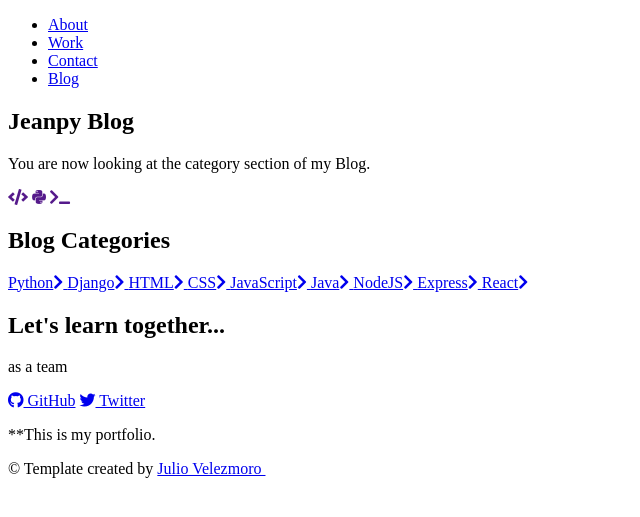
After one commit to JeanFerreira91/Portfolio-2022, a Django app: template Portfolio2022/BlogApp/templates/BlogApp/blog_category_index.html in a window 1280 px wide. The commit adds this page. Shown: the top 517 px of the page, without its empty margins (0-640 px from the left). Run offline with Django 4.2, Linux system fonts and the light colour scheme; the template is opened without the code that fills it: values that come from a table or form of the project are taken from there, others are empty; data comes from the database, SQL or seed files in the repository; parts of the project's set-up code (start-up, migrations or seed data) failed here and were passed over; some libraries are stand-ins or nearby versions.

Commit message:
Blog Category section templates enhanced to show every category and then adjusted urls for them.

```diff
--- a/Portfolio2022/BlogApp/templates/BlogApp/blog_category.html
+++ b/Portfolio2022/BlogApp/templates/BlogApp/blog_category_detail.html
@@ -28,9 +28,6 @@
               {{ post.title }}
             <span class="code">&#47;&gt;</span>
           </p>
-          <p class="project-summary">
-            {{ post.summary|safe }}
-          </p>
           <p class="project-date">
             {{ post.pub_date_pretty }}
           </p>
--- /dev/null
+++ b/Portfolio2022/BlogApp/templates/BlogApp/blog_category_index.html
@@ -0,0 +1,26 @@
+{% extends 'base.html' %}
+{% load static %}
+
+  {% block blog__category_presentation %}
+    <h1>Jeanpy Blog</h1>
+    <p>You are now looking at the category section of my Blog.</p>
+  {% endblock blog__category_presentation %}
+
+  {% block blog_category_content %}
+    <!-- ProjectStart -->
+    <section id="projects" class="projects-section">
+      <h2 class="projects-section-header">Blog Categories</h2>
+
+      <div class="projects-grid">
+        <p class="project-categories">
+            {% for category in categories %}
+            <a
+            href="{% url 'BlogApp:blog_category_detail' category.name %}#projects"
+            class="btn btn-show-all"
+            >{{ category.name }}<i class="fas fa-chevron-right"></i>
+          </a>
+            {% endfor %}
+        </p>
+    </div>
+    </section>
+    {% endblock blog_category_content %}
--- a/Portfolio2022/BlogApp/urls.py
+++ b/Portfolio2022/BlogApp/urls.py
@@ -8,7 +8,8 @@ app_name = 'BlogApp'
 urlpatterns = [
     path('', views.blog_index, name='blog_index'),
     path('<int:pk>/', views.blog_detail, name='blog_detail'),
-    path('<category>/', views.blog_category, name='blog_category'),
+    path('<category>/', views.blog_category_index, name='blog_category_index'),
+    path('category/<category>/', views.blog_category_detail, name='blog_category_detail'),
 ]
 
 urlpatterns += staticfiles_urlpatterns()
```
Also changed, not shown: Portfolio2022/BlogApp/views.py (+11 -2 lines).
